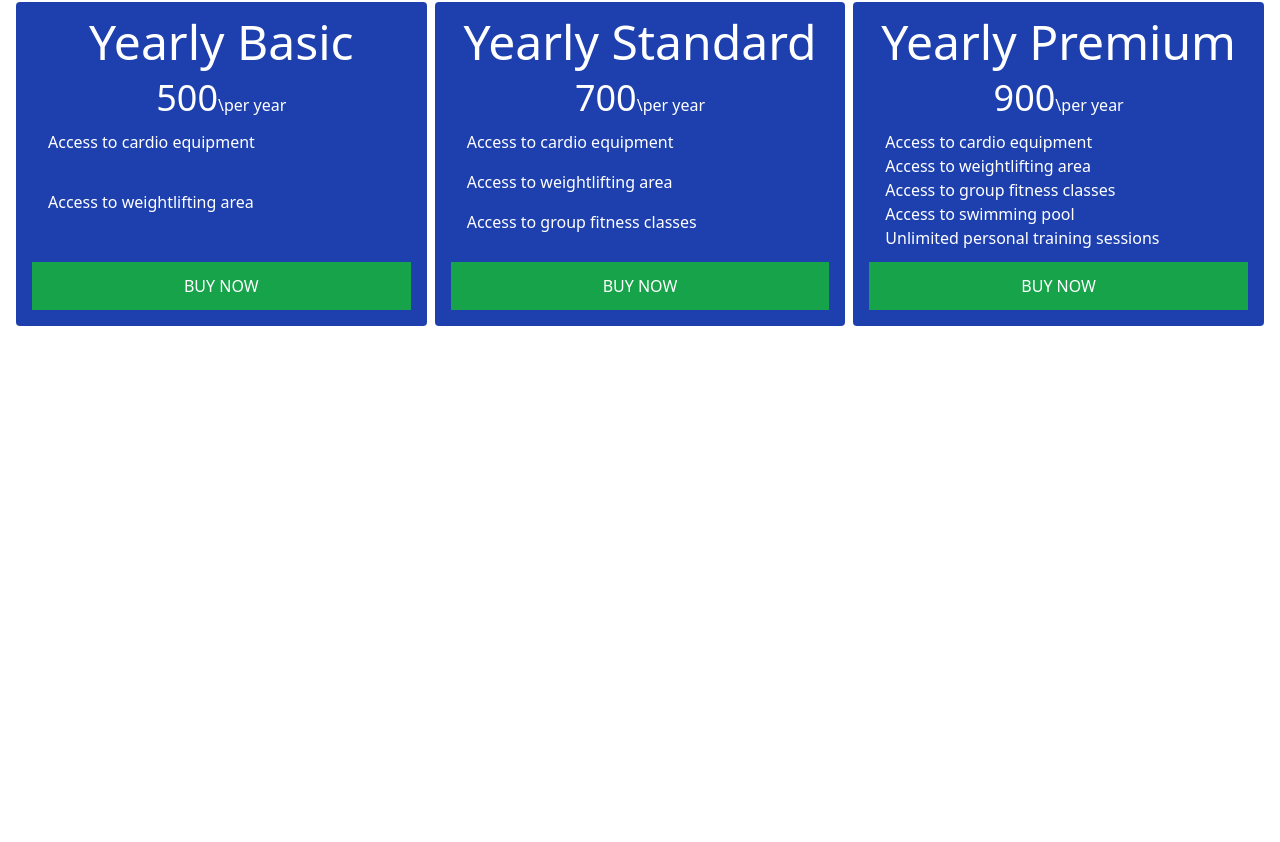
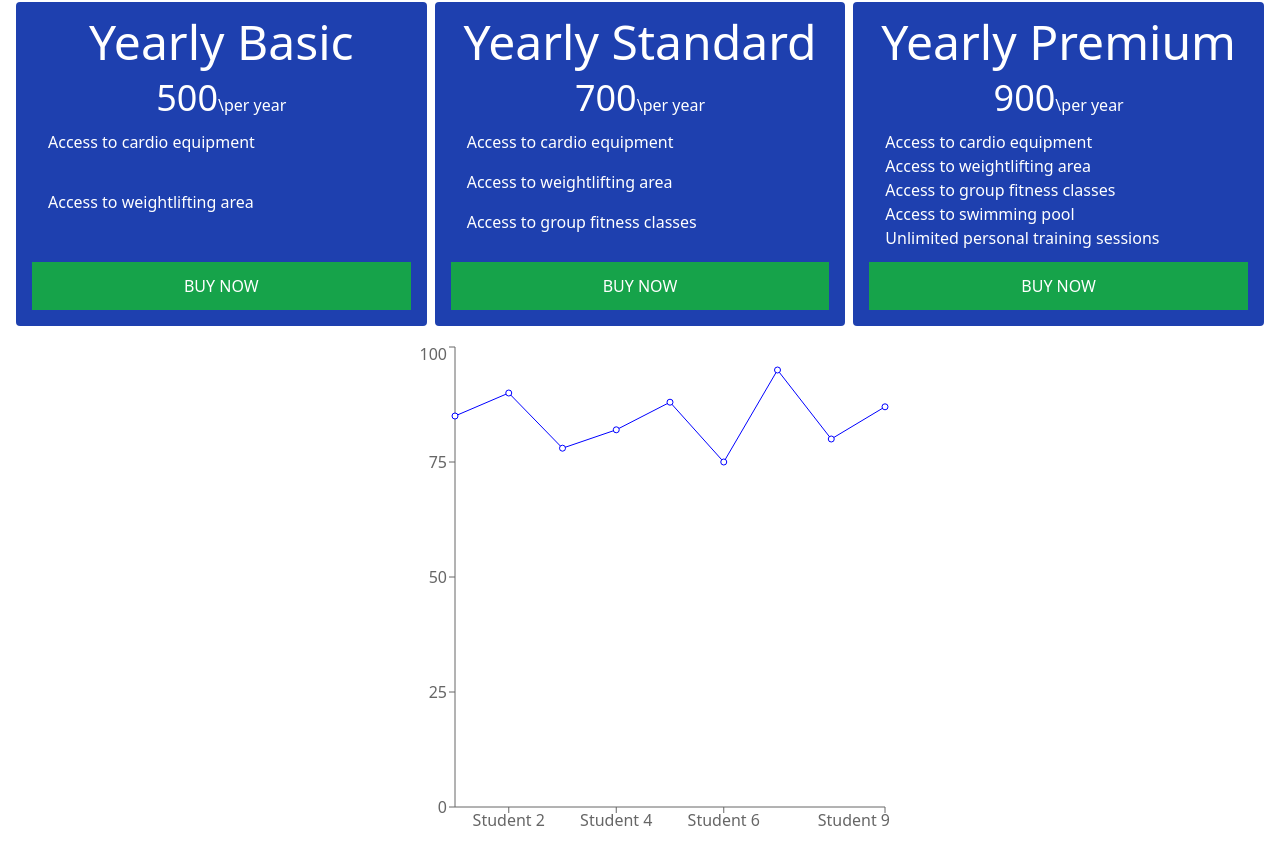
Before and after one commit to niloy8/React-Tailwind-routing, a React (Vite) app: page / in a window 1280 px wide. Shown: the part 548-1390 px from the top of the page. Before the commit the page ends 890 px from the top, so only its background shows below. Built offline with nearby package versions, Linux system fonts and the light colour scheme.

Commit message:
LineCHART

```diff
--- a/package.json
+++ b/package.json
@@ -13,7 +13,8 @@
     "prop-types": "^15.8.1",
     "react": "^18.2.0",
     "react-dom": "^18.2.0",
-    "react-icons": "^5.0.1"
+    "react-icons": "^5.0.1",
+    "recharts": "^2.12.3"
   },
   "devDependencies": {
     "@types/react": "^18.2.55",
--- a/src/App.jsx
+++ b/src/App.jsx
@@ -1,4 +1,5 @@
 import './App.css'
+import LineChart from './components/Linechart/LineChart'
 import Nav from './components/NAV/Nav'
 import Navbar from './components/NAV/Navbar'
 import Gym from './components/Priceoption/Gym'
@@ -9,6 +10,7 @@ function App() {
       <Nav></Nav>
       <Navbar></Navbar>
       <Gym></Gym>
+      <LineChart></LineChart>
     </>
   )
 }
--- /dev/null
+++ b/src/components/Linechart/LineChart.jsx
@@ -0,0 +1,26 @@
+
+import { LineChart as LChart, Line, XAxis, YAxis } from 'recharts';
+const LineChart = () => {
+    const studentData = [
+        { id: 1, name: 'Student 1', performance: 85 },
+        { id: 2, name: 'Student 2', performance: 90 },
+        { id: 3, name: 'Student 3', performance: 78 },
+        { id: 4, name: 'Student 4', performance: 82 },
+        { id: 5, name: 'Student 5', performance: 88 },
+        { id: 6, name: 'Student 6', performance: 75 },
+        { id: 7, name: 'Student 7', performance: 95 },
+        { id: 8, name: 'Student 8', performance: 80 },
+        { id: 9, name: 'Student 9', performance: 87 }
+    ]
+    return (
+        <div className='bg-white flex justify-center'>
+            <LChart width={500} height={500} data={studentData}>
+                <XAxis dataKey={'name'}></XAxis>
+                <YAxis></YAxis>
+                <Line dataKey={'performance'} stroke='Blue'></Line>
+            </LChart>
+        </div>
+    );
+};
+
+export default LineChart;
```
Also changed, not shown: 1 other file (tests, documents, lock files or other folders).
